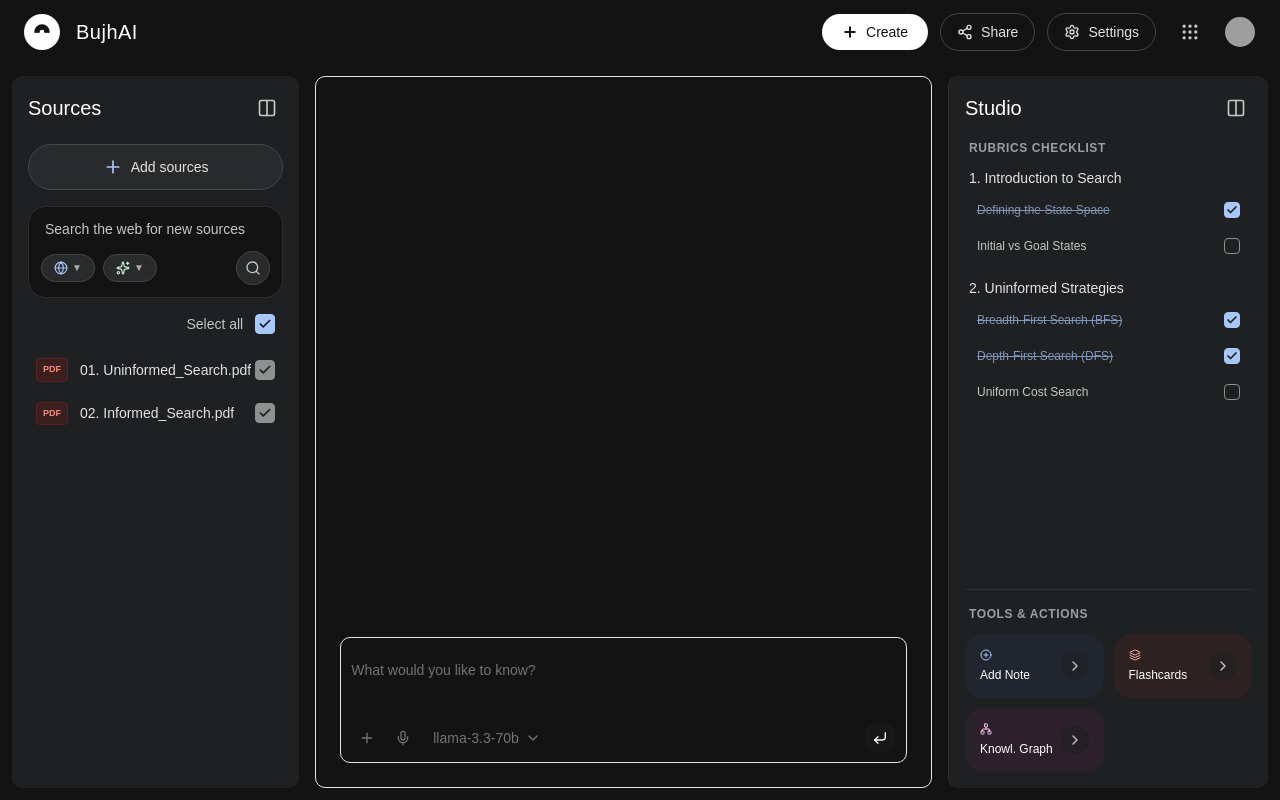
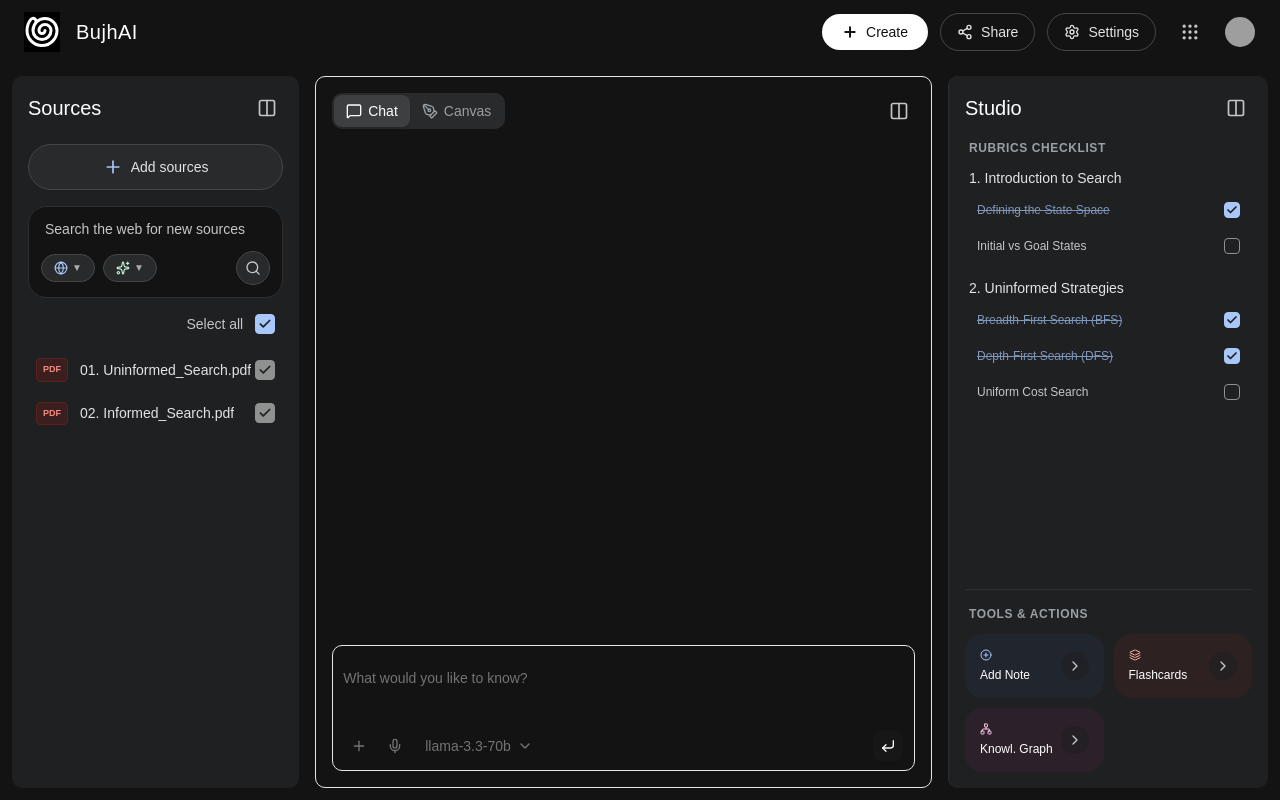
Before and after one commit to Muhtasim-Zawad/BujhAi, a React (Vite) app in the folder frontend/: page / in a window 1280 px wide. Built offline with nearby package versions, Linux system fonts and the light colour scheme; grey boxes are pictures that could not be loaded.

Commit message:
modified navbar, added, canvas component to chat interface

```diff
--- a/frontend/index.html
+++ b/frontend/index.html
@@ -2,7 +2,8 @@
 <html lang="en">
 	<head>
 		<meta charset="UTF-8" />
-		<link rel="icon" type="image/svg+xml" href="/favicon.svg" />
+		<link rel="icon" type="image/svg+xml" href="/shell.svg" />
+
 		<meta name="viewport" content="width=device-width, initial-scale=1.0" />
 		<title>BujhAI</title>
 	</head>
--- a/frontend/src/components/layout/Canvas.jsx
+++ b/frontend/src/components/layout/Canvas.jsx
@@ -3,7 +3,7 @@ import "@excalidraw/excalidraw/index.css";
 
 export default function Canvas() {
 	return (
-		<div style={{ height: "100vh", width: "100vw" }}>
+		<div style={{ height: "100%", width: "100%" }}>
 			<Excalidraw>
 				{/* <MainMenu>
 
--- a/frontend/src/components/layout/DemoConversation.jsx
+++ b/frontend/src/components/layout/DemoConversation.jsx
@@ -25,7 +25,7 @@ import {
 	PromptInputTools,
 	usePromptInputAttachments,
 } from "@/components/ai-elements/prompt-input";
-import { GlobeIcon, Mic } from "lucide-react";
+import { GlobeIcon, Columns, Mic, MessageSquare, PenTool } from "lucide-react";
 import { useState } from "react";
 // import { useChat } from "@ai-sdk/react";
 import {
@@ -38,6 +38,7 @@ import {
 	MessageContent,
 	MessageResponse,
 } from "@/components/ai-elements/message";
+import Canvas from "@/components/layout/Canvas";
 
 const PromptInputAttachmentsDisplay = () => {
 	const attachments = usePromptInputAttachments();
@@ -100,6 +101,7 @@ const InputDemo = () => {
 
 	const [messages, setMessages] = useState([]);
 	const [status, setStatus] = useState("ready");
+	const [mode, setMode] = useState("chat");
 
 	const handleSubmit = async (message) => {
 		const hasText = Boolean(message.text);
@@ -130,8 +132,39 @@ const InputDemo = () => {
 	};
 
 	return (
-		<div className="max-w-4xl mx-auto p-6 relative size-full rounded-lg border">
+		<div className="max-w-4xl mx-auto p-4 relative size-full rounded-lg border">
 			<div className="flex flex-col h-full">
+				<div className="flex items-center justify-between mb-5">
+					<div className="flex items-center rounded-lg bg-[#282a2c] p-0.5">
+						<button
+							onClick={() => setMode("chat")}
+							className={`flex items-center gap-1.5 px-3 py-1.5 rounded-md text-sm font-medium transition-colors ${
+								mode === "chat"
+									? "bg-[#3d3f41] text-white shadow-sm"
+									: "text-[#9aa0a6] hover:text-white"
+							}`}
+						>
+							<MessageSquare className="w-4 h-4" />
+							Chat
+						</button>
+						<button
+							onClick={() => setMode("canvas")}
+							className={`flex items-center gap-1.5 px-3 py-1.5 rounded-md text-sm font-medium transition-colors ${
+								mode === "canvas"
+									? "bg-[#3d3f41] text-white shadow-sm"
+									: "text-[#9aa0a6] hover:text-white"
+							}`}
+						>
+							<PenTool className="w-4 h-4" />
+							Canvas
+						</button>
+					</div>
+					<button className="text-[#c4c7c5] hover:bg-[#2d2f31] p-1.5 rounded-lg transition-colors">
+						<Columns className="w-5 h-5" />
+					</button>
+				</div>
+				{mode === "chat" ? (
+					<>
 						<Conversation>
 							<ConversationContent>
 								{messages.map((message) => (
@@ -210,6 +243,10 @@ const InputDemo = () => {
 								<PromptInputSubmit disabled={!text && !status} status={status} />
 							</PromptInputFooter>
 						</PromptInput>
+					</>
+				) : (
+					<Canvas />
+				)}
 			</div>
 		</div>
 	);
--- a/frontend/src/components/layout/Navbar.jsx
+++ b/frontend/src/components/layout/Navbar.jsx
@@ -1,5 +1,5 @@
 import React from "react";
-import { Plus, Share2, Settings, Grip } from "lucide-react";
+import { Plus, Share2, Settings, Grip, Shell } from "lucide-react";
 
 export default function Navbar() {
 	return (
@@ -8,7 +8,7 @@ export default function Navbar() {
 			<div className="flex items-center gap-4">
 				{/* NotebookLM Abstract Logo Icon */}
 				<div className="w-9 h-9 rounded-full bg-white flex items-center justify-center text-[#131314]">
-					<svg
+					{/* <svg
 						viewBox="0 0 24 24"
 						fill="none"
 						stroke="currentColor"
@@ -19,7 +19,8 @@ export default function Navbar() {
 							d="M4 12a8 8 0 0116 0M6 12a6 6 0 0112 0M8 12a4 4 0 018 0"
 							strokeLinecap="round"
 						/>
-					</svg>
+					</svg> */}
+					<Shell className="w-10 h-10 text-white bg-black" />
 				</div>
 
 				{/* Notebook Title */}
```
Also changed, not shown: frontend/public/shell.svg (added). Lines whose indentation alone changed are shown as unchanged.
